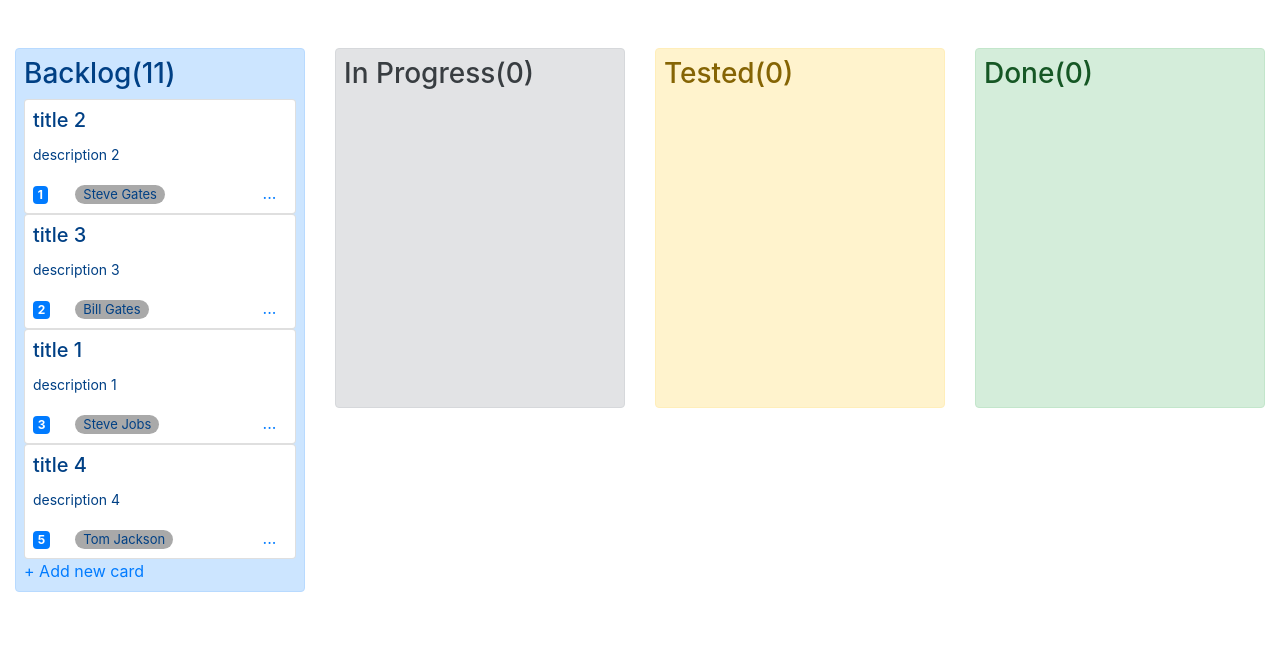
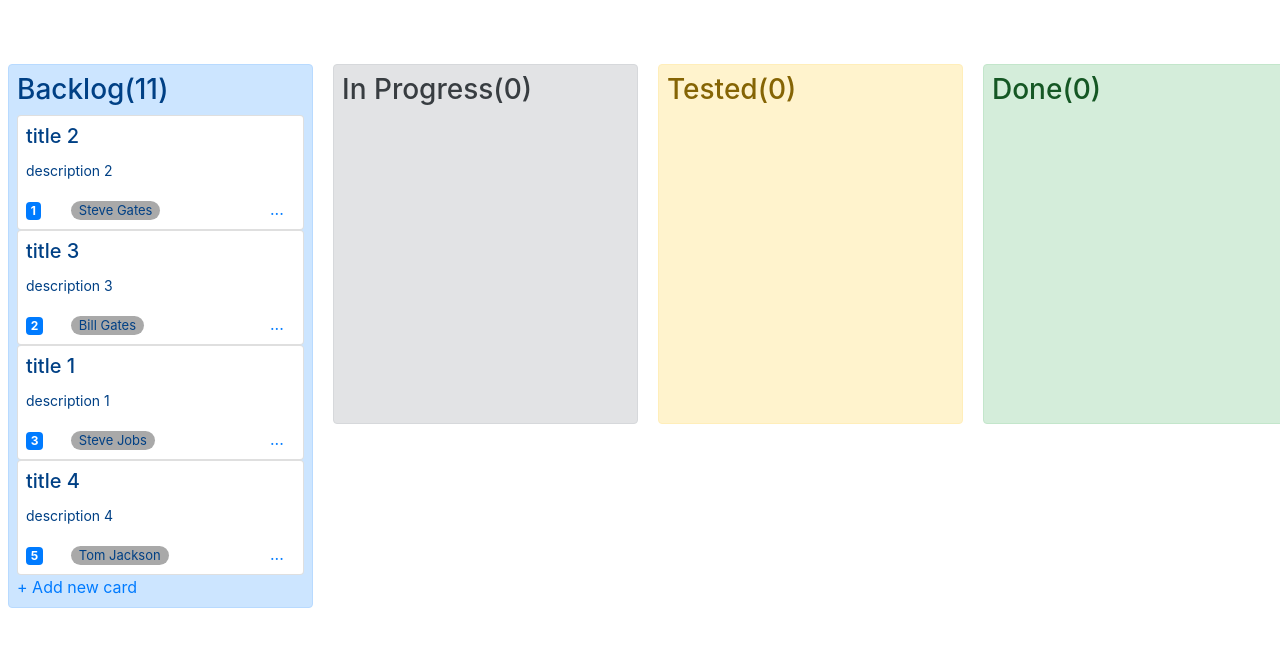
Before and after one commit to ariyuan/vue-kanban, a Vue app: page / in a window 1280 px wide. Shown: the top 646 px of the page. Built offline with nearby package versions, Linux system fonts and the light colour scheme.

Commit message:
change column layout to element-ui base

```diff
--- a/src/components/kanban-column.vue
+++ b/src/components/kanban-column.vue
@@ -1,5 +1,5 @@
 <template>
-  <div class="col-md-3">
+  <el-col :span="6">
     <div class="p-2 alert" :class="columnclass">
       <h3>{{ column_name }}({{total_point}})</h3>
       <draggable class="kanban-column" :list="arrList" group="tasks" animation="300" @add="add" @sort="sort">
@@ -25,7 +25,7 @@
         </div>
       </draggable>
     </div>
-  </div>
+  </el-col>
 </template>
 
 <script>
--- a/src/components/kanban.vue
+++ b/src/components/kanban.vue
@@ -1,5 +1,6 @@
 <template>
-  <div class="container-fluid mt-5">
+  <div class="container-fluid mt-5 ml-2">
+    <el-row :gutter="20">
       <draggable class="row mt-3" :list="columns" group="columns">
         <kanbanColumn
           v-for="item in columns"
@@ -10,6 +11,7 @@
           :columnclass="item.columnclass"
         ></kanbanColumn>
       </draggable>
+    </el-row>
   </div>
 </template>
 
@@ -24,8 +26,27 @@ export default {
   },
   data() {
     return {
-      columns: this.$store.state.columns
+      columns: this.$store.state.columns,
     };
+  },
+  mounted() {
+    console.log("kanban mounted");
   },
 };
 </script>
+
+<style>
+.el-row {
+  margin-bottom: 20px;
+  &:last-child {
+    margin-bottom: 0;
+  }
+}
+.el-col {
+  border-radius: 8px;
+}
+.row-bg {
+  padding: 10px 0;
+  background-color: #f9fafc;
+}
+</style>
```
